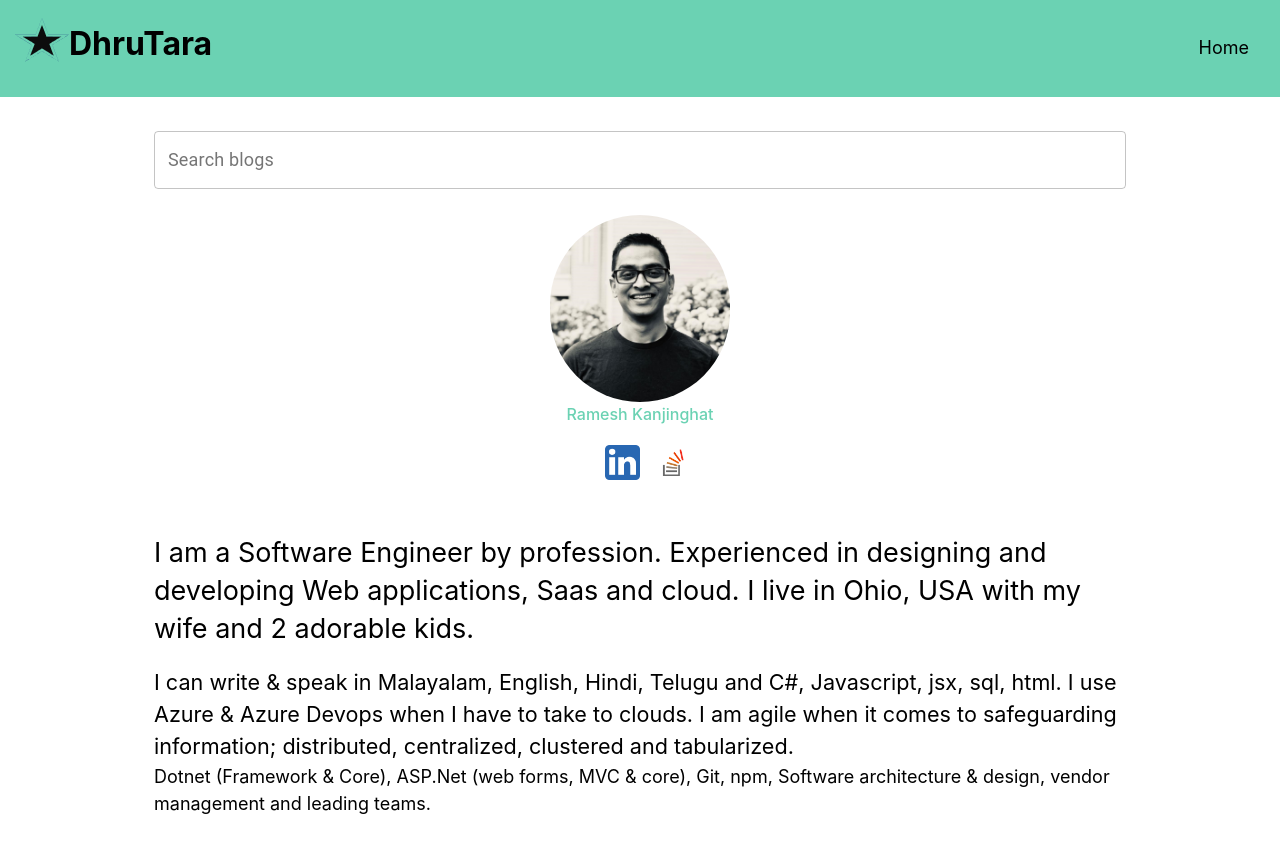
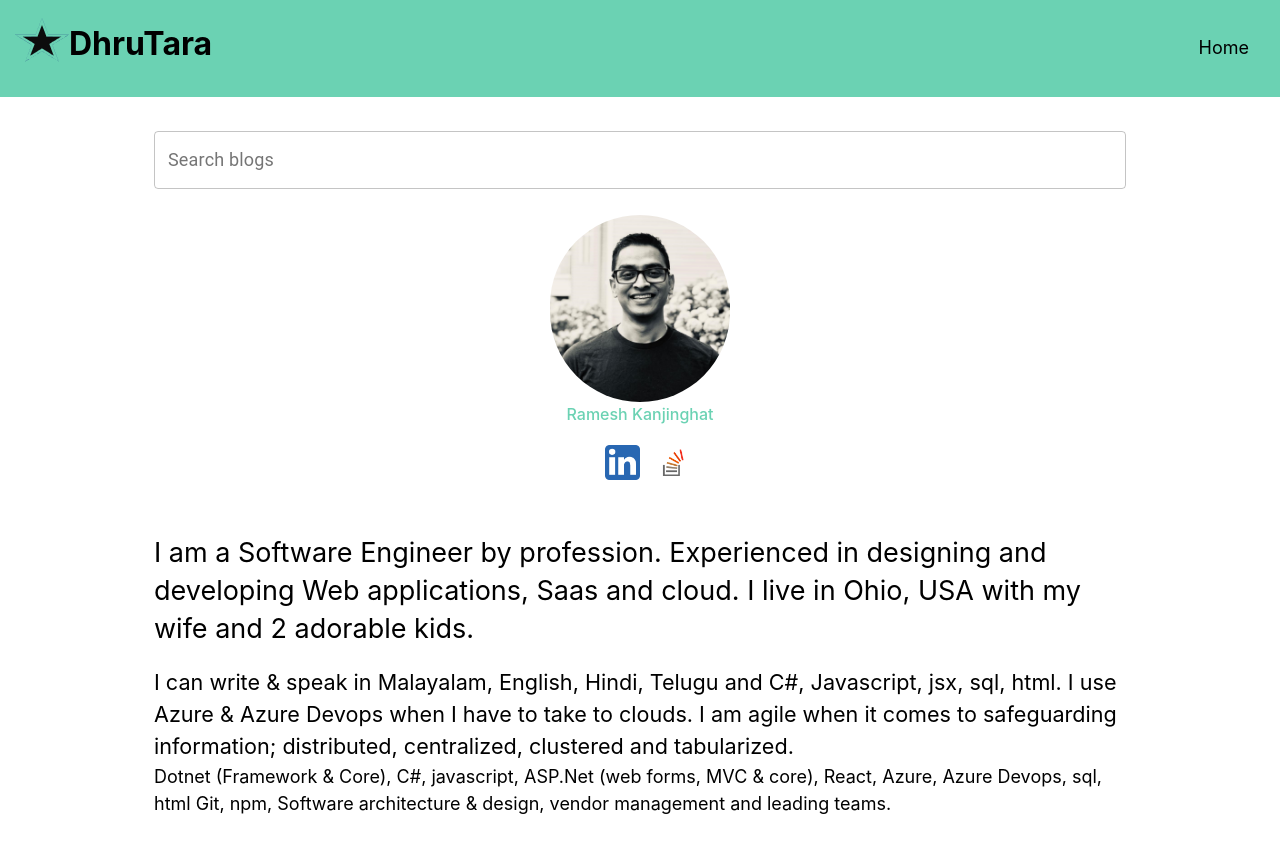
Before and after one commit to Dhrutara/blogs.dhrutara.com, a Next.js app: page /about in a window 1280 px wide. Shown: the top 852 px of the page. Built offline with nearby package versions, Linux system fonts and the light colour scheme.

Commit message:
updated about page

```diff
--- a/pages/about.tsx
+++ b/pages/about.tsx
@@ -18,7 +18,7 @@ export default function About() {
                 I can write & speak in Malayalam, English, Hindi, Telugu and C#, Javascript, jsx, sql, html. I use Azure & Azure Devops when I have to take to clouds. I am agile when it comes to safeguarding information; distributed, centralized, clustered and tabularized.
             </section>
             <section className={utilStyles.headingSm}>
-                Dotnet (Framework & Core), ASP.Net (web forms, MVC & core), Git, npm, Software architecture & design, vendor management and leading teams.
+                Dotnet (Framework & Core), C#, javascript, ASP.Net (web forms, MVC & core), React, Azure, Azure Devops, sql, html Git, npm, Software architecture & design, vendor management and leading teams.
             </section>
         </Layout>
     )
```
